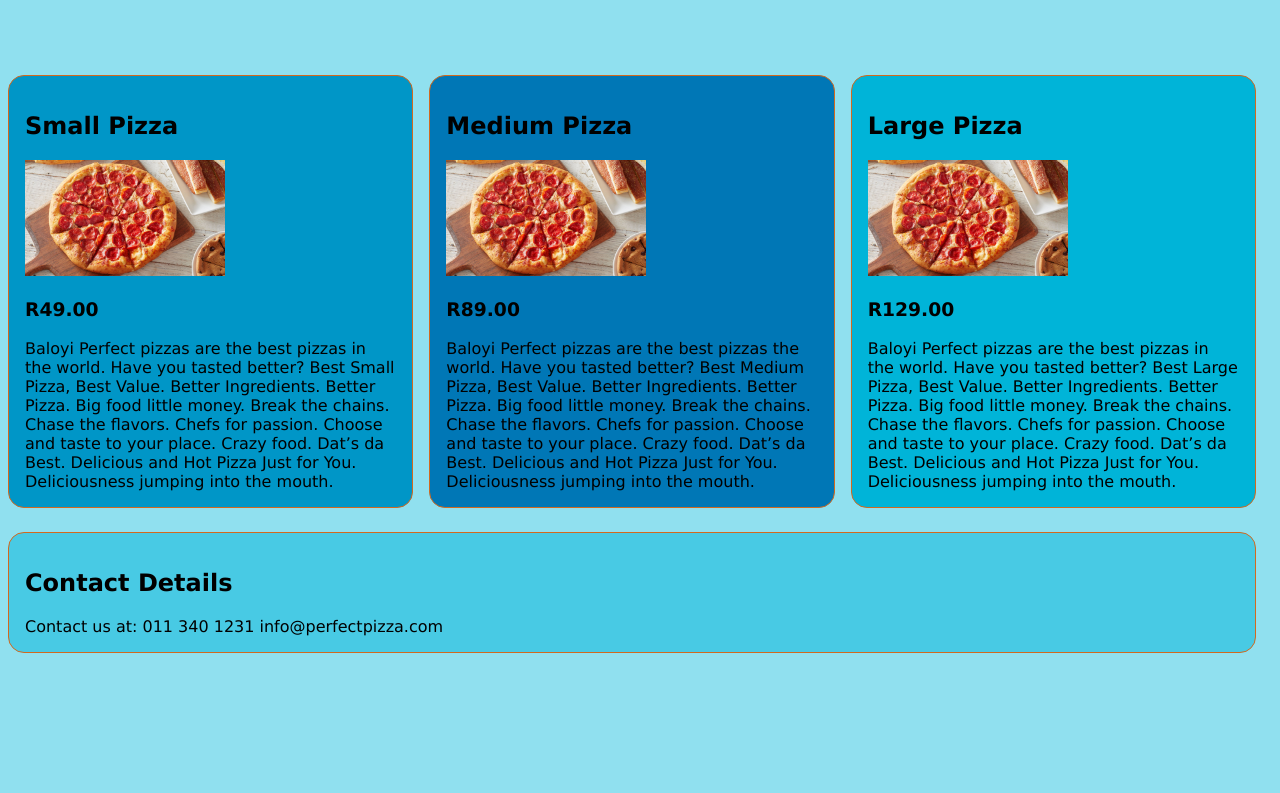
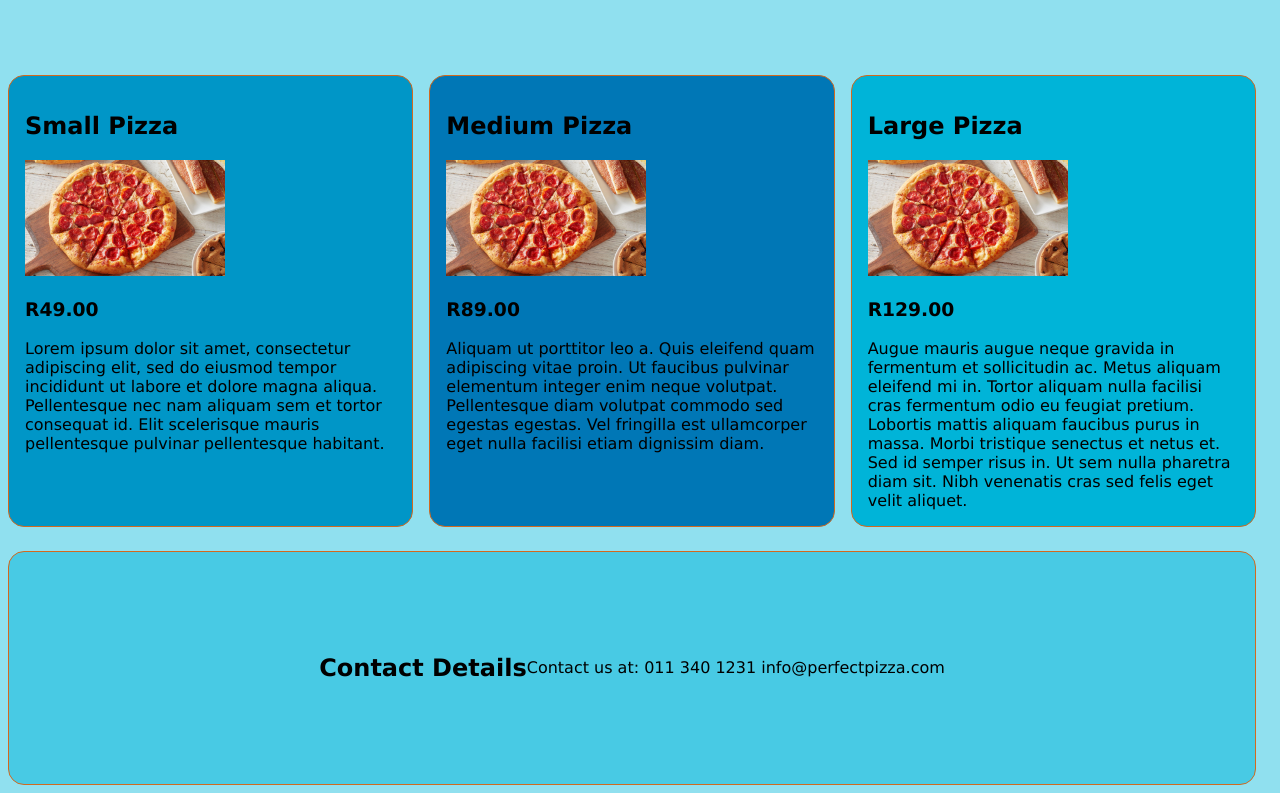
Before and after one commit to sakhile217/perfect-pizza, a plain HTML site: page index.html in a window 1280 px wide. Shown: the part 149-942 px from the top of the page. Before the commit the page ends 810 px from the top, so only its background shows below. Drawn offline with Linux system fonts and the light colour scheme.

Commit message:
I commit too

```diff
--- a/index.html
+++ b/index.html
@@ -10,9 +10,9 @@
 </head>
 
 <body>
-<div class="center">
-    <h1>Perfect Pizza</h1>
-</div>
+    <div class="center">
+        <h1>Perfect Pizza</h1>
+    </div>
     <div class=pizzas>
 
         <div class="pizza small_pizza">
@@ -20,14 +20,10 @@
             <img src="pizza-one.jpg" width="200">
             <h3>R49.00</h3>
             <div>
-                Baloyi Perfect pizzas are the best pizzas in the world. Have you tasted better? Best Small Pizza, Best
-                Value. Better Ingredients.
-                Better
-                Pizza. Big food little money. Break the chains. Chase the flavors. Chefs for passion. Choose and taste
-                to
-                your place. Crazy food. Dat’s da Best. Delicious and Hot Pizza Just for You. Deliciousness jumping into
-                the
-                mouth.
+                Lorem ipsum dolor sit amet, consectetur adipiscing elit,
+                sed do eiusmod tempor incididunt ut labore et dolore magna aliqua.
+                Pellentesque nec nam aliquam sem et tortor consequat id.
+                Elit scelerisque mauris pellentesque pulvinar pellentesque habitant.
 
             </div>
         </div>
@@ -38,14 +34,10 @@
             <img src="pizza-one.jpg" width="200">
             <h3>R89.00</h3>
             <div>
-                Baloyi Perfect pizzas are the best pizzas the world. Have you tasted better? Best Medium Pizza, Best
-                Value. Better Ingredients.
-                Better
-                Pizza. Big food little money. Break the chains. Chase the flavors. Chefs for passion. Choose and taste
-                to
-                your place. Crazy food. Dat’s da Best. Delicious and Hot Pizza Just for You. Deliciousness jumping into
-                the
-                mouth.
+                Aliquam ut porttitor leo a. Quis eleifend quam adipiscing vitae proin.
+                Ut faucibus pulvinar elementum integer enim neque volutpat.
+                Pellentesque diam volutpat commodo sed egestas egestas.
+                Vel fringilla est ullamcorper eget nulla facilisi etiam dignissim diam.
 
 
             </div>
@@ -57,14 +49,13 @@
 
             <h3>R129.00</h3>
             <div>
-                Baloyi Perfect pizzas are the best pizzas in the world. Have you tasted better? Best Large Pizza, Best
-                Value. Better Ingredients.
-                Better
-                Pizza. Big food little money. Break the chains. Chase the flavors. Chefs for passion. Choose and taste
-                to
-                your place. Crazy food. Dat’s da Best. Delicious and Hot Pizza Just for You. Deliciousness jumping into
-                the
-                mouth.
+                Augue mauris augue neque gravida in fermentum et sollicitudin ac.
+                Metus aliquam eleifend mi in.
+                Tortor aliquam nulla facilisi cras fermentum odio eu feugiat pretium.
+                Lobortis mattis aliquam faucibus purus in massa.
+                Morbi tristique senectus et netus et. Sed id semper risus in.
+                Ut sem nulla pharetra diam sit.
+                Nibh venenatis cras sed felis eget velit aliquet.
 
             </div>
 
@@ -75,10 +66,15 @@
 
 
     <div class="pizza contact_us">
-        <h2>Contact Details</h2>
 
-        Contact us at: 011 340 1231 info@perfectpizza.com
+        <div= class="center"> <h2>Contact Details</h2>
 
+
+            Contact us at: 011 340 1231 info@perfectpizza.com
+
+    </div>
+
+    </div>
 
     </div>
 
--- a/style.css
+++ b/style.css
@@ -10,6 +10,7 @@ font-family: Verdana, Geneva, Tahoma, sans-serif;
     align-items: center;
     height: 200px;
     border: 3px #0077b6;
+
 }
 
 
```
